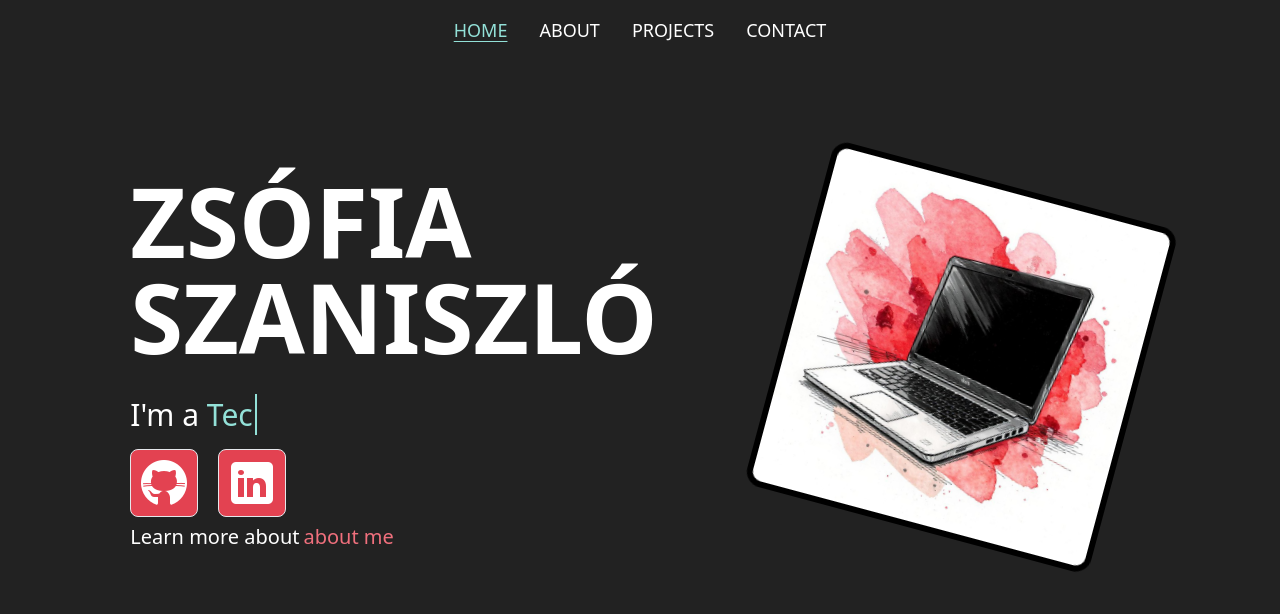
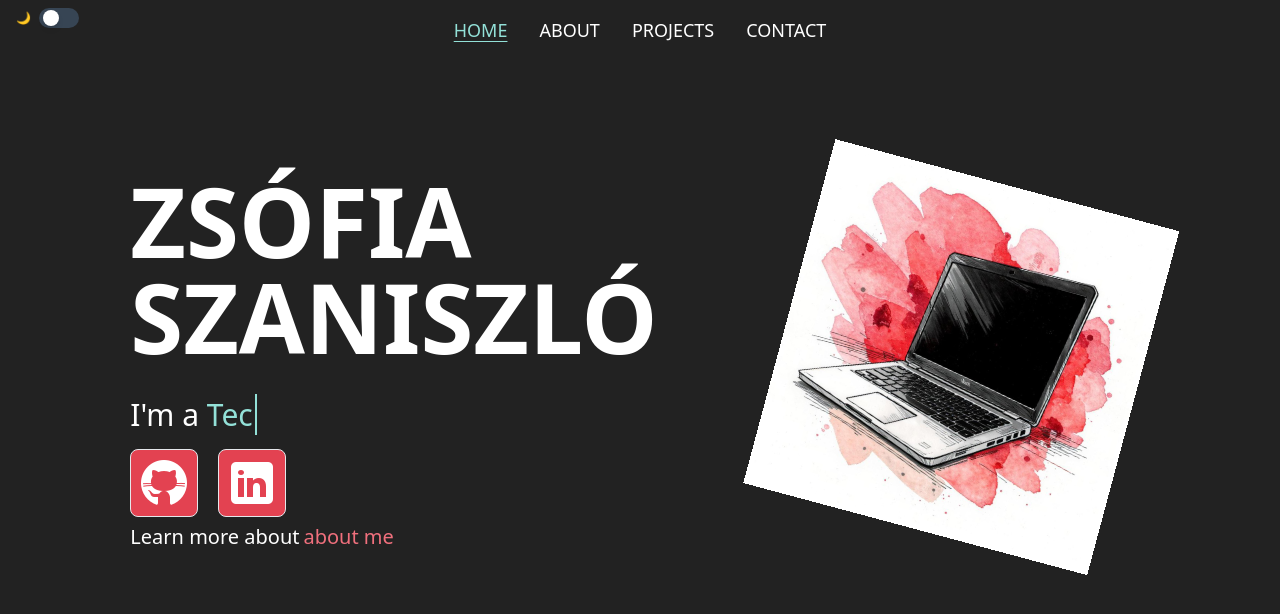
Before and after one commit to SophieH07/portfolio, a React (Vite) app: page / in a window 1280 px wide. Shown: the top 614 px of the page. Built offline with nearby package versions, Linux system fonts and the light colour scheme; what tailwindcss-animated would draw is missing.

Commit message:
add dark-light theme

```diff
--- a/src/index.css
+++ b/src/index.css
@@ -7,10 +7,18 @@
 }
 
 body {
+    /* Remove direct background and color, use theme classes instead */
+    place-items: center;
+}
+
+body.theme-dark {
     background: #222222;
-    /* linear-gradient(90deg, rgba(2,0,36,1) 0%, rgba(33,9,121,1) 44%, rgba(29,239,255,1) 100%); */
     color: white;
-    place-items: center;
+}
+
+body.theme-light {
+    background: #fff;
+    color: #222;
 }
 
 .section {
@@ -26,8 +34,7 @@ h3 {
 
 /* FLOATING LAPTOP */
 .floating-laptop {
-    border: 6px solid #000;
-    border-radius: 16px;
+
     animation: float 3s ease-in-out infinite;
     transition: transform 0.3s;
     box-sizing: border-box;
--- a/src/layout/Header.jsx
+++ b/src/layout/Header.jsx
@@ -1,8 +1,16 @@
-import { useState } from "react";
+import { useState, useEffect } from "react";
 import { NavLink } from "react-router-dom";
 
 const Header = () => {
   const [isOpen, setIsOpen] = useState(false);
+  const [theme, setTheme] = useState("dark");
+
+  useEffect(() => {
+    document.body.classList.remove("theme-dark", "theme-light");
+    document.body.classList.add(
+      theme === "dark" ? "theme-dark" : "theme-light"
+    );
+  }, [theme]);
 
   function toggleMenu() {
     setIsOpen(!isOpen);
@@ -17,6 +25,33 @@ const Header = () => {
 
   return (
     <nav className="fixed z-50 flex items-center flex-wrap w-full uppercase justify-end md:justify-center ">
+      {/* Theme slider */}
+      <div className="absolute left-4 top-2 flex items-center gap-2">
+        <span className="text-xs">{theme === "dark" ? "🌙" : "☀️"}</span>
+        <label className="flex items-center cursor-pointer">
+          <input
+            type="checkbox"
+            checked={theme === "light"}
+            onChange={() => setTheme(theme === "dark" ? "light" : "dark")}
+            className="hidden"
+          />
+          <span
+            className="w-10 h-5 flex items-center bg-gray-300 rounded-full p-1"
+            style={{
+              background: theme === "dark" ? "#374554" : "#e34251",
+              transition: "background 0.2s",
+            }}
+          >
+            <span
+              className="bg-white w-4 h-4 rounded-full shadow-md transform duration-200"
+              style={{
+                transform:
+                  theme === "light" ? "translateX(20px)" : "translateX(0)",
+              }}
+            ></span>
+          </span>
+        </label>
+      </div>
       <div className="md:hidden">
         <button
           onClick={toggleMenu}
```
